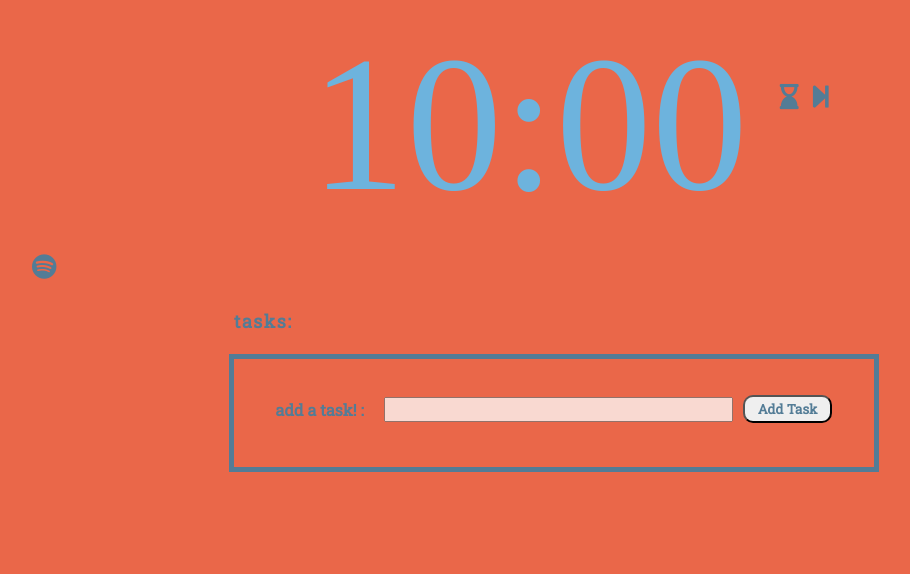
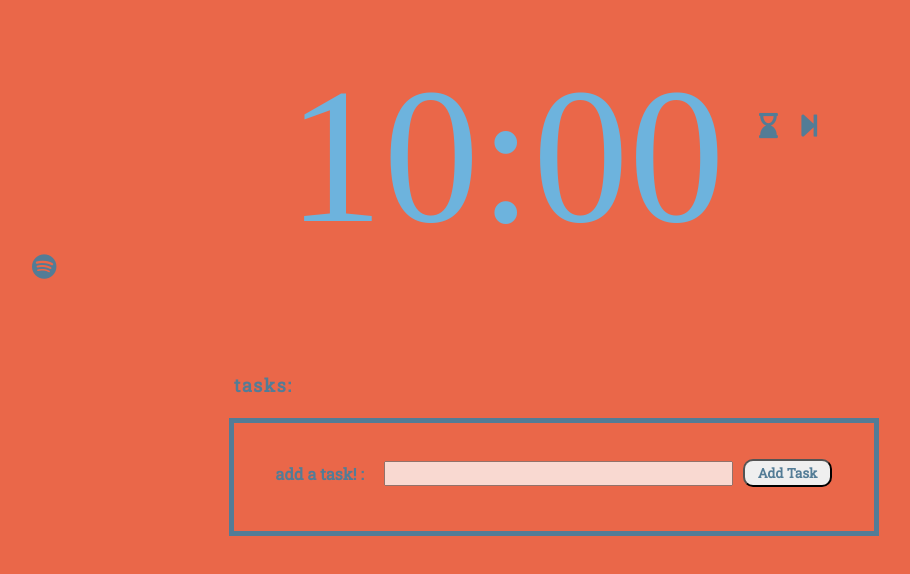
Before and after one commit to harrykeeran12/pokepomtimer, a React (Create React App) app in the folder react-pokepomtimer/: page / in a window 1280 px wide. Shown: the part 136-710 px from the top of the page, without its empty margins (86-996 px from the left). Built offline with nearby package versions, Linux system fonts and the light colour scheme; a web font is replaced by a local one.

Commit message:
switched from react-tooltip to tippy.js
took out some code i didn't need

```diff
--- a/react-pokepomtimer/package.json
+++ b/react-pokepomtimer/package.json
@@ -6,10 +6,10 @@
     "@testing-library/jest-dom": "^5.13.0",
     "@testing-library/react": "^11.2.7",
     "@testing-library/user-event": "^12.8.3",
+    "@tippyjs/react": "^4.2.5",
     "react": "^17.0.2",
     "react-dom": "^17.0.2",
     "react-scripts": "4.0.3",
-    "react-tooltip": "^4.2.21",
     "web-vitals": "^1.1.2"
   },
   "scripts": {
--- a/react-pokepomtimer/public/index.html
+++ b/react-pokepomtimer/public/index.html
@@ -8,6 +8,7 @@
     <link rel="icon" type="image/png" sizes="32x32" href="/favicon-32x32.png" />
     <link rel="icon" type="image/png" sizes="16x16" href="/favicon-16x16.png" />
     <link rel="manifest" href="/site.webmanifest" />
+    <link href="https://unpkg.com/@tippyjs/react@4.2.5/dist/tippy-react.umd.min.js">
     <meta
       name="description"
       content="Web site created using create-react-app"
--- a/react-pokepomtimer/src/components/Timer.js
+++ b/react-pokepomtimer/src/components/Timer.js
@@ -1,6 +1,9 @@
 /* eslint-disable no-unused-vars */
 import React, { useState, useEffect } from "react";
-import ReactTooltip from "react-tooltip";
+import Tippy from '@tippyjs/react';
+
+import 'tippy.js/dist/tippy.css';
+
 
 function Timer() {
   const [start, setstart] = useState(false);
@@ -20,11 +23,11 @@ function Timer() {
             setseconds(59);
             setminutes(minutes - 1);
           } else {
-            if (skip === false) {
+            /* if (skip === false) {
               setminutes(5);
             } else {
               setminutes(10);
-            }
+            } */
           }
         } else {
           setseconds(seconds - 1);
@@ -53,45 +56,60 @@ function Timer() {
 
   return (
     <div className="timer-wrapper">
-      <div>
-        <i class="fa fa-circle-o" aria-hidden="true"></i>
-      </div>
       <section className="timer">
         <p className="mins">{timerMins}</p>
         <p>:</p>
         <p className="secs">{timerSecs}</p>
       </section>
       <div className="icon-grouping">
+        <Tippy
+          content={<p>Click to {start ? "pause" : "play"} the timer</p>}
+          className="tooltip"
+          delay="10"
+          placement="top"
+
+        >
           <i
             className={`icon ${
-            start ? "fa fa-hourglass-start start" : "fa fa-hourglass-end start"
+              start
+                ? "fa fa-hourglass-start start"
+                : "fa fa-hourglass-end start"
             }`}
             aria-hidden="true"
             onClick={() => boolTimer()}
             data-tip
             data-for="hourglass"
+            tabindex="0"
           ></i>
+        </Tippy>
+        <Tippy
+          content={
+            skip ? (
+              <p>Click to unskip the break.</p>
+            ) : (
+              <p>Click to skip the break.</p>
+            )
+          }
+          className="tooltip"
+        >
           <i
             class="fa fa-step-forward icon"
             aria-hidden="true"
             onClick={() => skipBreak()}
             data-tip
             data-for="skip-icon"
+            tabindex="0"
           ></i>
+        </Tippy>
       </div>
 
-      <ReactTooltip id="hourglass tooltip" type="info" effect="solid">
-        <p>Click to {start ? "pause" : "play"} the timer</p>
+      {/* <ReactTooltip id="hourglass tooltip" type="info" effect="solid">
+
       </ReactTooltip>
-      {skip ? (
       <ReactTooltip id="skip-icon tooltip" type="info" effect="solid">
-          <p>Click to unskip the break.</p>
+
         </ReactTooltip>
-      ) : (
-        <ReactTooltip id="skip-icon tooltip" type="info" effect="solid">
-          <p>Click to skip the break.</p>
-        </ReactTooltip>
-      )}
+        currently does not work*/}
     </div>
   );
 }
--- a/react-pokepomtimer/src/index.css
+++ b/react-pokepomtimer/src/index.css
@@ -75,11 +75,15 @@ main {
   height: 20px;
 }
 .icon-grouping {
+  width: 10%;
+  height: 10%;
   display: grid;
   grid-template-columns: repeat(2, 1fr);
   grid-template-rows: repeat(2, 1fr);
-  grid-column-gap: 10px;
-  grid-row-gap: 10px;
+  grid-column-gap: 1.2rem;
+  grid-row-gap: 1.2rem;
+  justify-items: center;
+  align-items: center;
 }
 .icon:hover {
   color: var(--blue1);
@@ -108,7 +112,7 @@ main {
   border-color: var(--blue2);
   font-family: var(--rs);
   pointer-events: all;
-  margin-bottom: 15%;
+  margin-bottom: 10%;
   display: flex;
   flex-direction: column;
   gap: 5px;
@@ -222,8 +226,16 @@ main {
   padding: 2px;
   text-align: left;
 }
-#tooltip {
+
+.tooltip {
   background-color: var(--blue2);
+  padding: 2px;
+  color: white;
+  font-family: var(--rs);
+}
+.tooltip[data-theme~='blue'] {
+  background-color: var(--blue1);
+  color: white;
 }
 @media screen and (max-width: 500px) {
   :root {
```
Also changed, not shown: 1 other file (tests, documents, lock files or other folders). Lines whose indentation alone changed are shown as unchanged.
